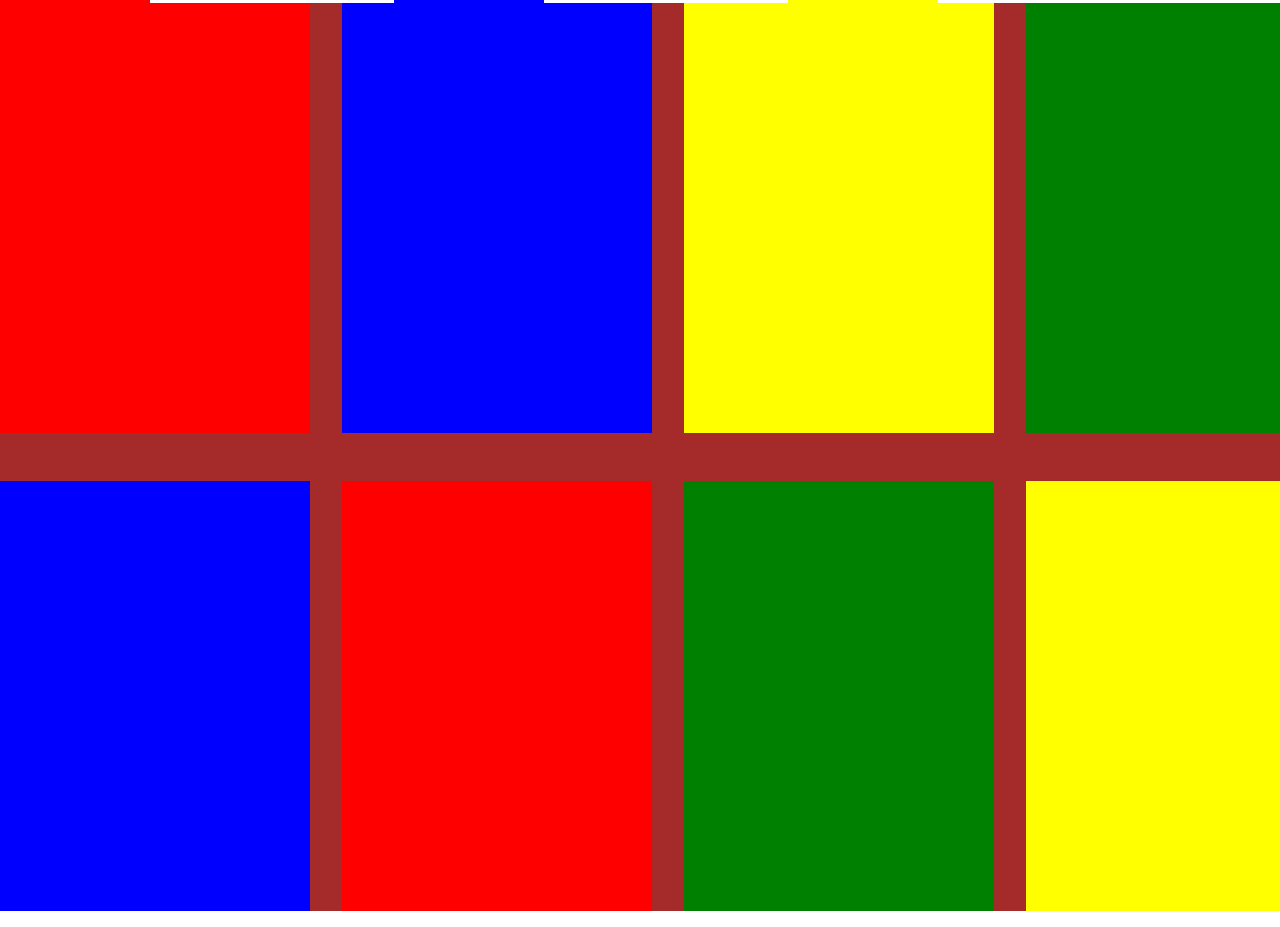
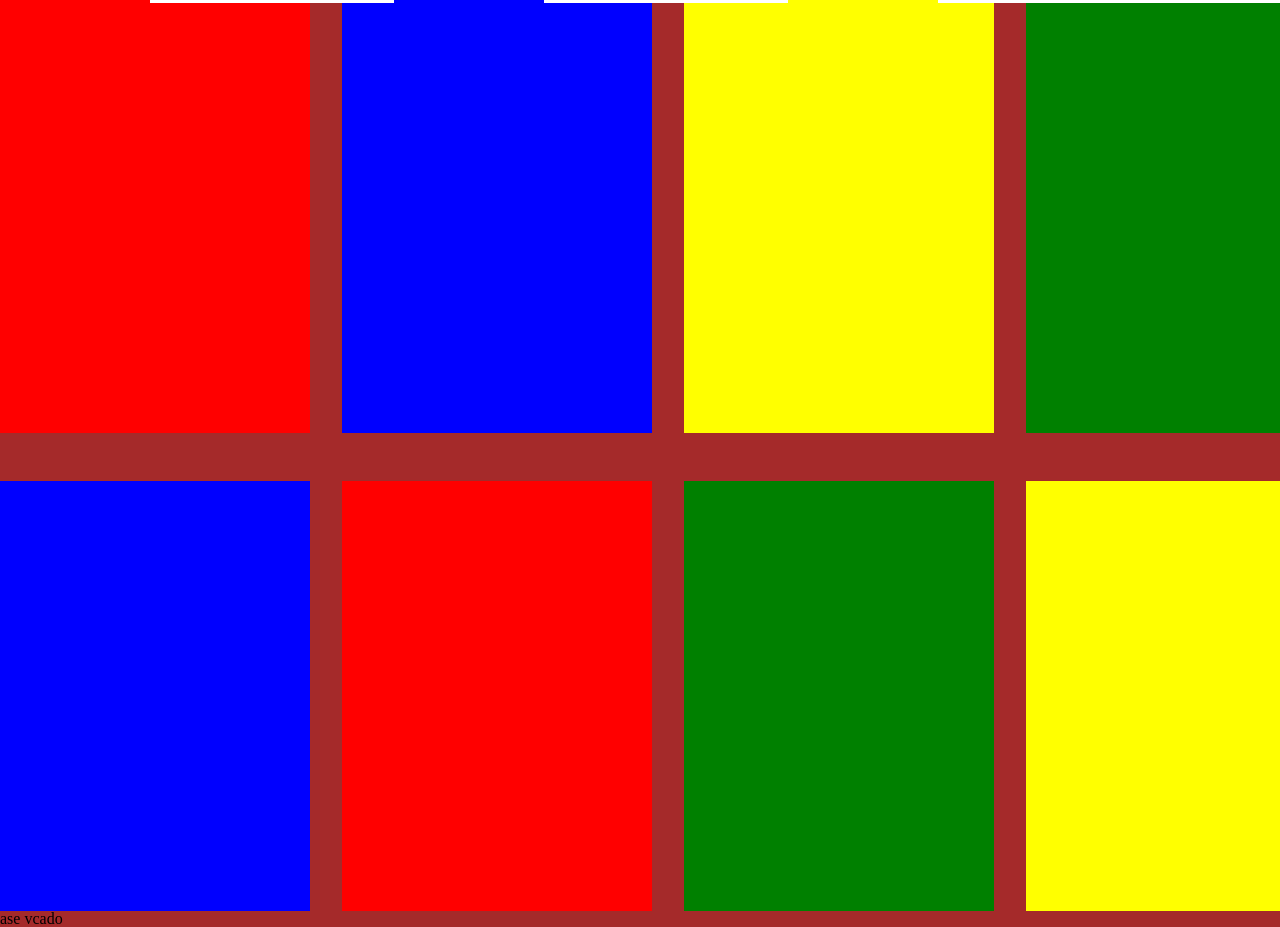
Before and after one commit to iraklitaba/30-octomberi, a plain HTML site: page index.html in a window 1280 px wide. Shown: the part 228-1155 px from the top of the page. Drawn offline with Linux system fonts and the light colour scheme.

Commit message:
Update index.html

```diff
--- a/index.html
+++ b/index.html
@@ -36,7 +36,7 @@
                 <div class="blok green"></div>
                 <div class="blok yelow"></div>
             </div>
-
+            <p> ase vcado </p>
         </div>
      </section>
 </body>
```
